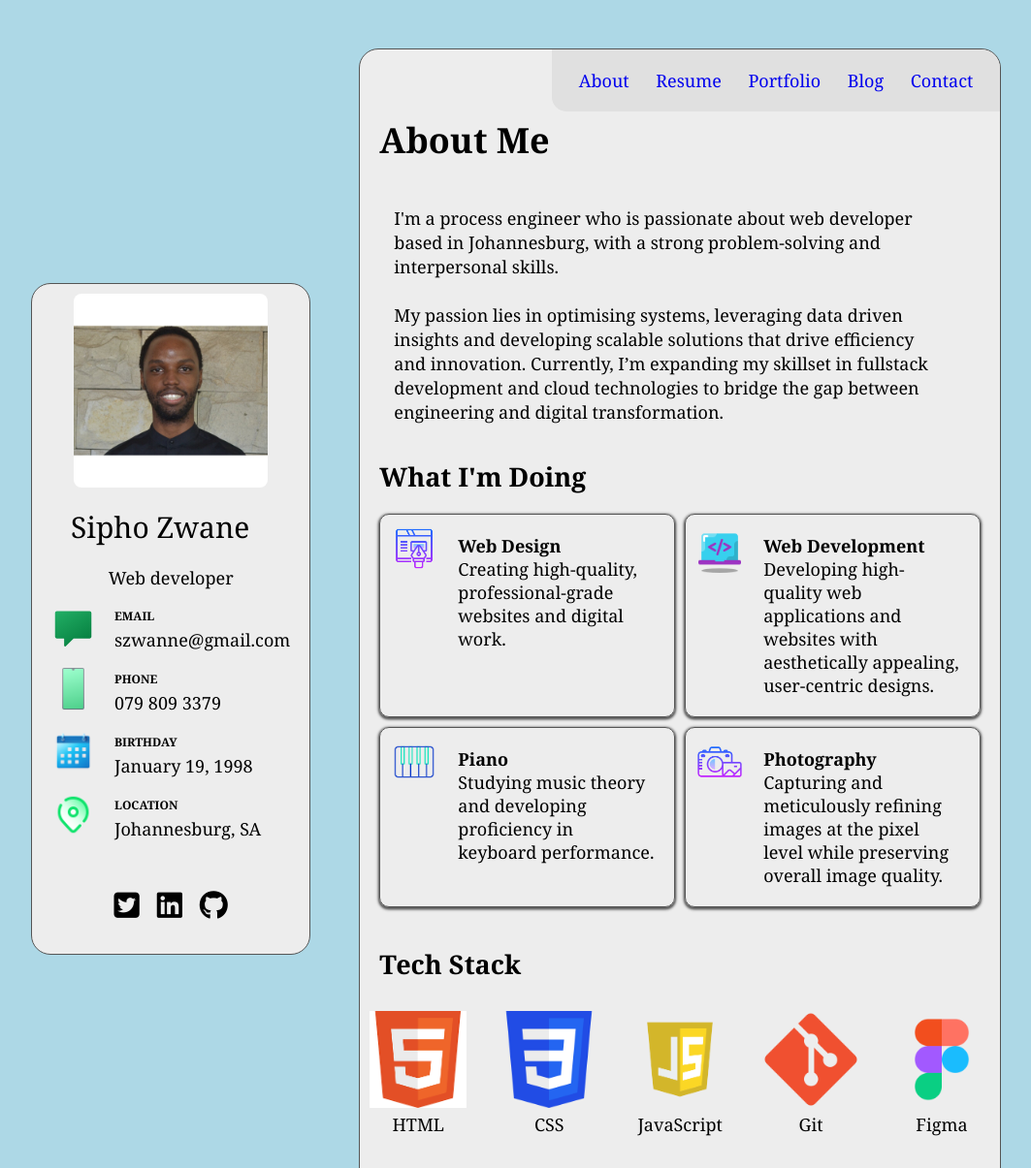
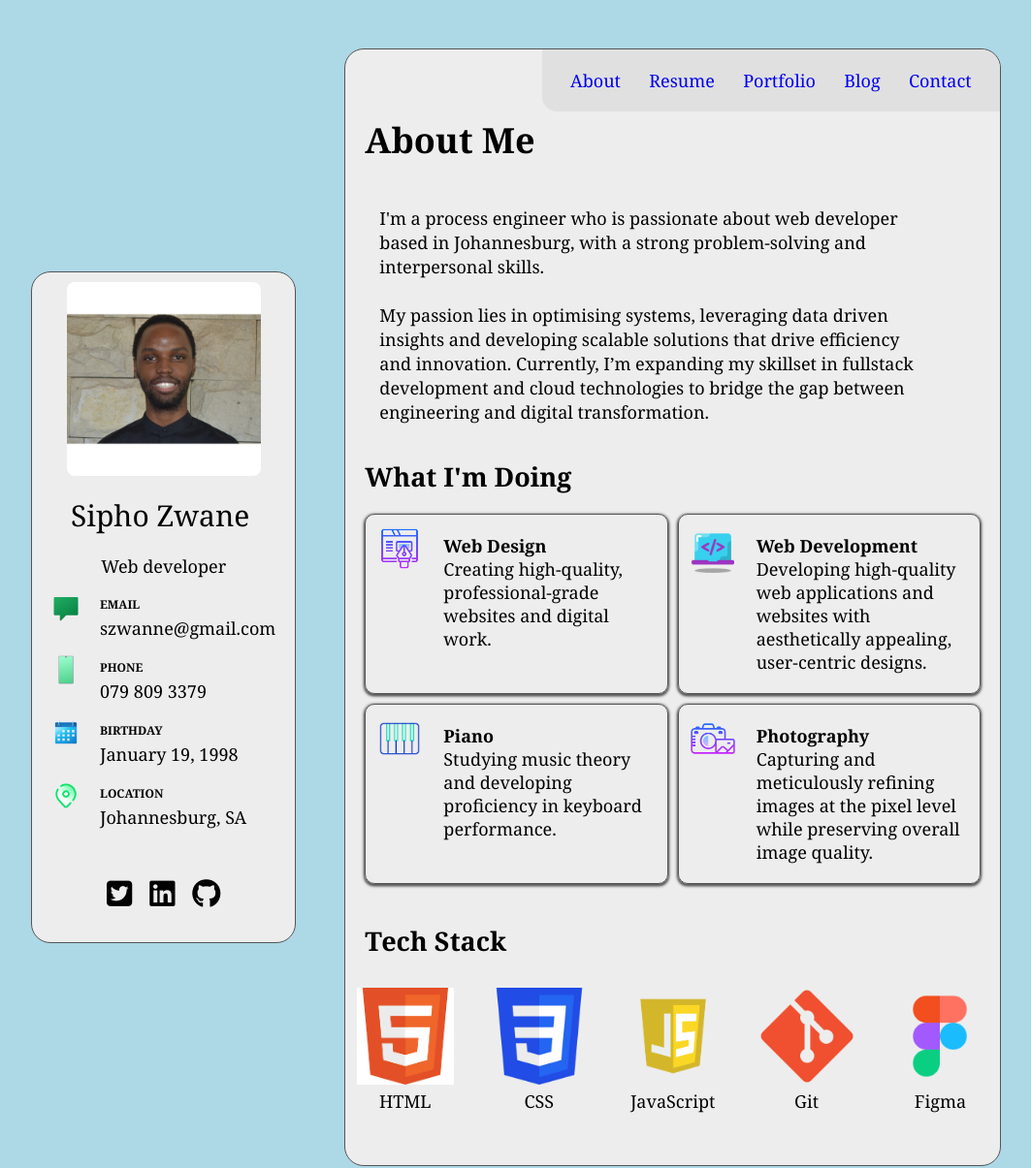
Before and after one commit to szwanne/Personal-Portfolio-Website, a plain HTML site: page index.html in a window 1280 px wide. Shown: the top 1205 px of the page at 97% size, without its empty margins (123-1186 px from the left). Drawn offline with Linux system fonts and the light colour scheme.

Commit message:
Reduced the icon's dimension in the Left Section to 30px

```diff
--- a/index.html
+++ b/index.html
@@ -29,8 +29,8 @@
             <img
               src="/assets/icons8-message.svg"
               alt="message-icon"
-              width="45px"
-              height="45px"
+              width="30px"
+              height="30px"
             />
             <div class="email-text">
             <h6>EMAIL</h6>
@@ -41,8 +41,8 @@
             <img
               src="/assets/icons8-phone-96.png"
               alt="phone-icon"
-              width="45px"
-              height="45px"
+              width="30px"
+              height="30px"
             />
             <div class="phone-text">
             <h6>PHONE</h6>
@@ -53,8 +53,8 @@
             <img
               src="/assets/icons8-calendar-94.png"
               alt="calendar-icon"
-              width="45px"
-              height="45px"
+              width="30px"
+              height="30px"
             />
             <div class="birthday-text">
             <h6>BIRTHDAY</h6>
@@ -65,8 +65,8 @@
             <img
               src="/assets/icons8-location-96.png"
               alt="location-icon"
-              width="45px"
-              height="45px"
+              width="30px"
+              height="30px"
             />
             <div class="location-text">
             <h6>LOCATION</h6>
```
